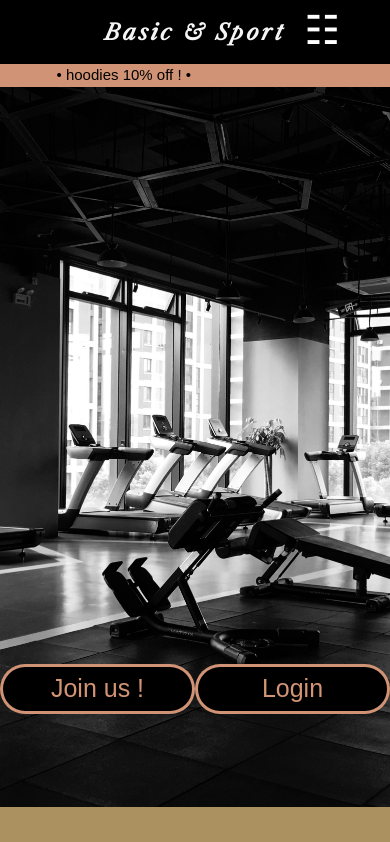
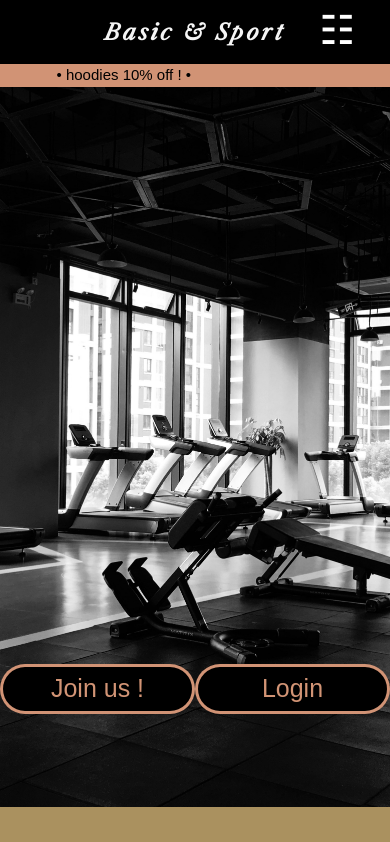
Before and after one commit to Ann-Getit/basic-sport, a React (Vite) app: page /#/home in a window 390 px wide. Shown: the top 842 px of the page. Built offline with nearby package versions, Linux system fonts and the light colour scheme; a web font is replaced by a local one.

Commit message:
right to 35%

```diff
--- a/src/Nav.css
+++ b/src/Nav.css
@@ -221,7 +221,7 @@ overflow: hidden;
 }
 .hamburger {
   position: absolute;
-  right: 50px;
+  right: 35px;
 
 }
 }
```
